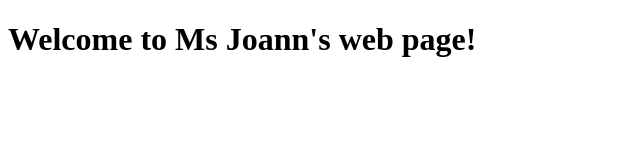
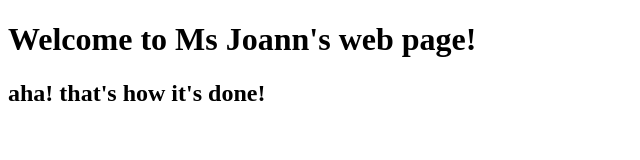
Before and after one commit to joannotaru/second-commit, a plain HTML site: page index.html in a window 1280 px wide. Shown: the whole page, without its empty margins (0-640 px from the left). Drawn offline with Linux system fonts and the light colour scheme.

Commit message:
made changes

```diff
--- a/index.html
+++ b/index.html
@@ -8,5 +8,6 @@
 </head>
 <body>
    <h1>Welcome to Ms Joann's web page!</h1>
+   <h2>aha! that's how it's done!</h2>
 </body>
 </html>
```
